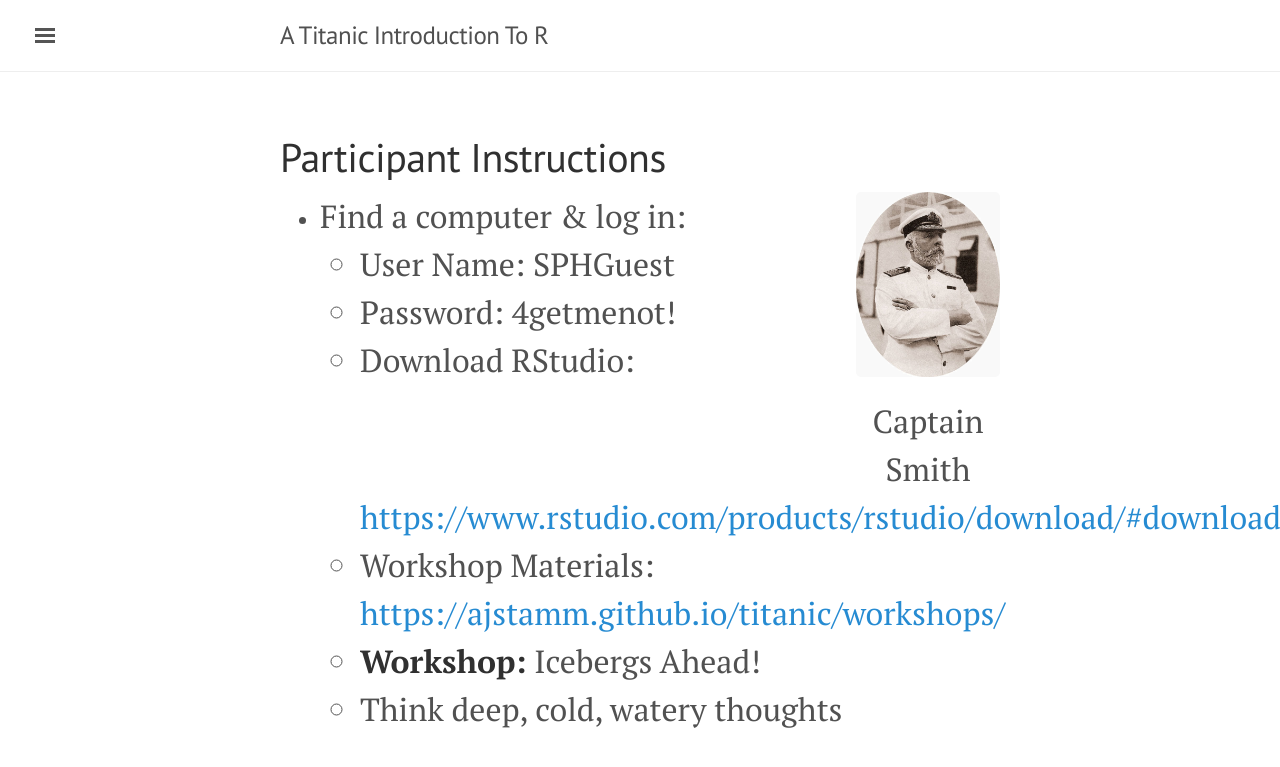
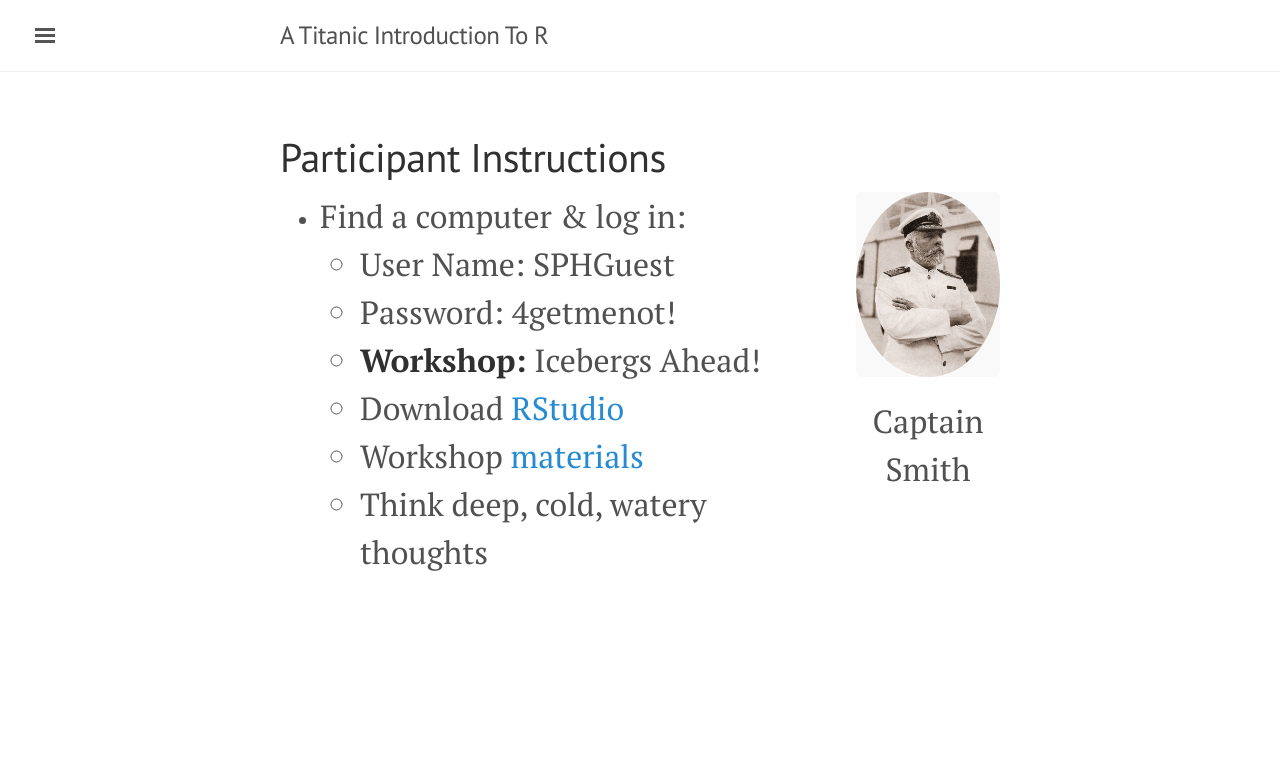
Before and after one commit to ajstamm/titanic, a Jekyll site: the page built from workshops/introduction/participant-instructions.html, in a window 1280 px wide. Shown: the top 767 px of the page. Built offline with Jekyll 4.4.1, drawn with Linux system fonts in a browser that asks for light colours; some of the changed lines change nothing that is shown.

Commit message:
Update participant-instructions.html

```diff
--- a/workshops/introduction/participant-instructions.html
+++ b/workshops/introduction/participant-instructions.html
@@ -24,9 +24,11 @@ title: "Participant Instructions"
                      </li> -->
                 <li>User Name: SPHGuest</li>
                 <li>Password: 4getmenot!
-                <li>Download RStudio: <a href="https://www.rstudio.com/products/rstudio/download/#download" target="_blank"> https://www.rstudio.com/products/rstudio/download/#download</a></li>
-                <li> Workshop Materials: <a href="https://ajstamm.github.io/titanic/workshops/">https://ajstamm.github.io/titanic/workshops/</a> </li>
                 <li><strong>Workshop:</strong> Icebergs Ahead!</li>
+                <li>Download <a href="https://www.rstudio.com/products/rstudio/download/#download" target="_blank">
+                    RStudio</a></li>
+                <li> Workshop <a href="https://ajstamm.github.io/titanic/workshops/">
+                    materials</a> </li>
                 <li>Think deep, cold, watery thoughts</li>
             </ul>
 </font>
```
